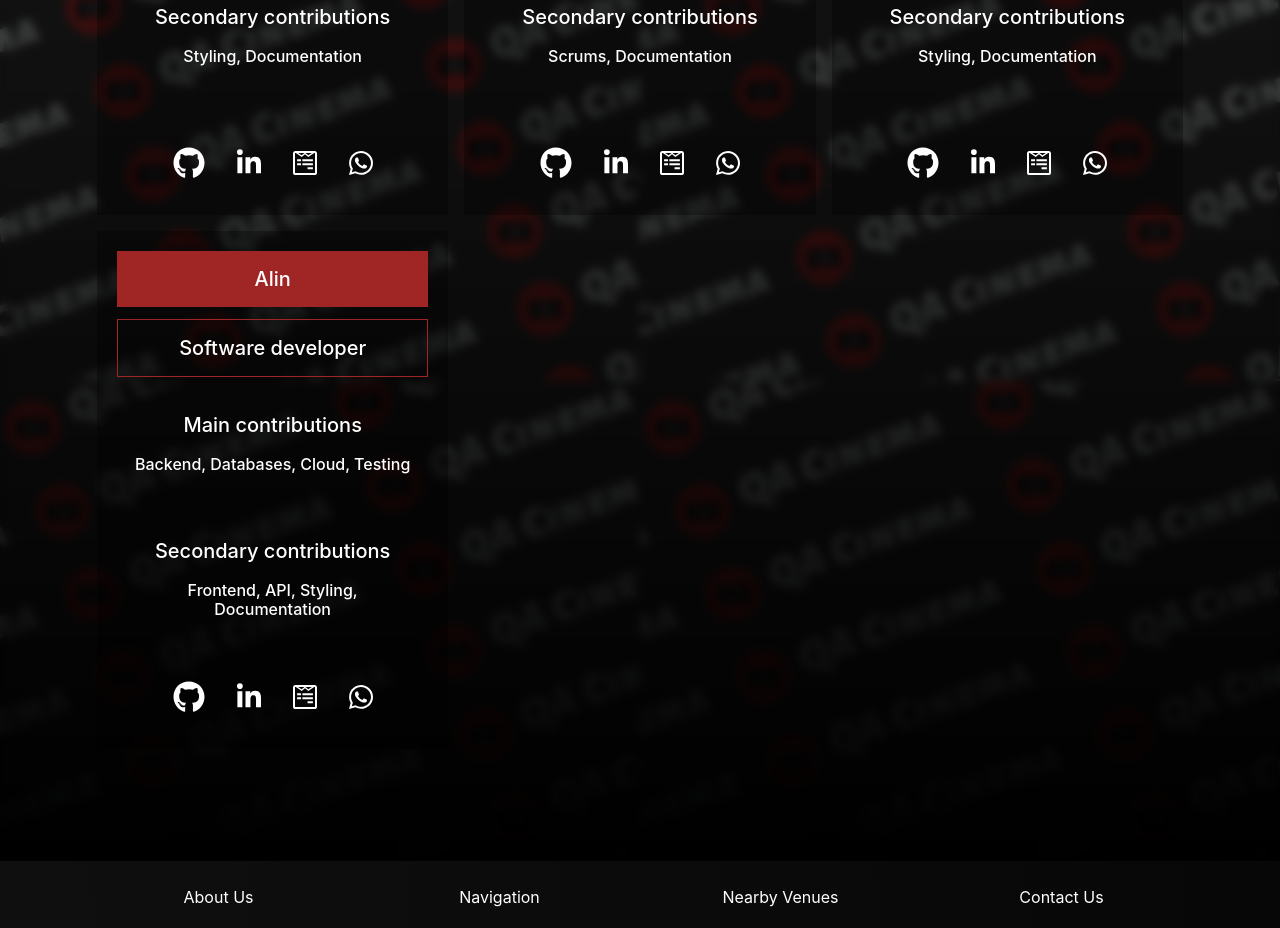
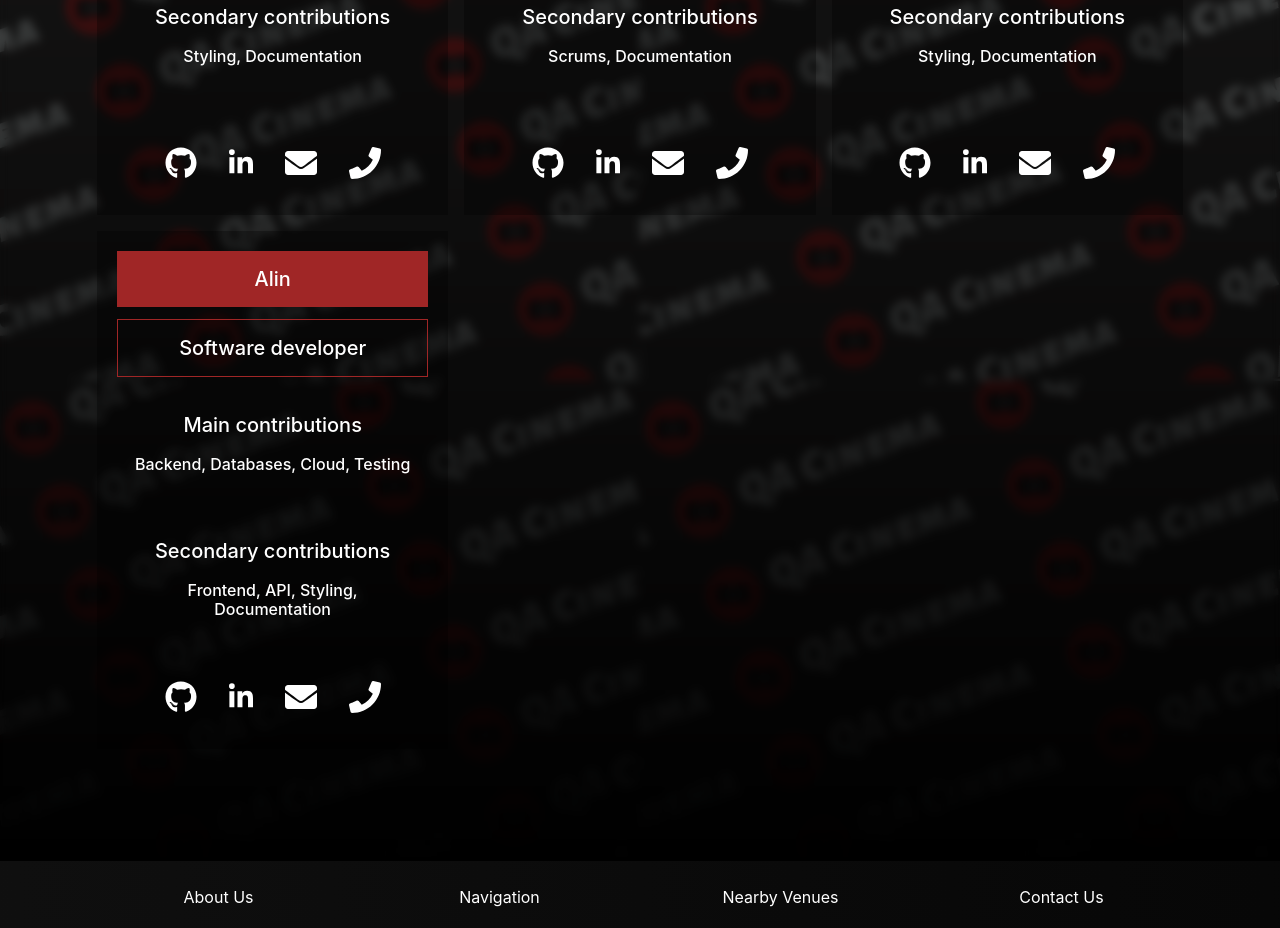
Before and after one commit to QA-AKAM/QACinema-Project, a React (Create React App) app in the folder frontend/: page /About in a window 1280 px wide. Shown: the part 1440-2368 px from the top of the page. Built offline with nearby package versions, Linux system fonts and the light colour scheme; no server answers.

Commit message:
CP-52 AI: Updated icons for team members

```diff
--- a/frontend/src/Components/Information/About/Member.jsx
+++ b/frontend/src/Components/Information/About/Member.jsx
@@ -1,7 +1,7 @@
 import { Col, Card, Button } from 'react-bootstrap';
 import { FontAwesomeIcon } from "@fortawesome/react-fontawesome";
 import { faGithub, faLinkedinIn, faWpforms, faWhatsapp } from "@fortawesome/free-brands-svg-icons";
-
+import { faEnvelope, faPhone } from "@fortawesome/free-solid-svg-icons";
 const Member = ({ member }) => {
     return (
         <Col lg={4} xs={12} md={6} className="p-2">
@@ -22,10 +22,10 @@ const Member = ({ member }) => {
                         <FontAwesomeIcon className='social-icon padd-1' icon={faLinkedinIn} size="4x" color="#ff3333" />
                     </a>
                     <a href={`mailto:${member.email}`}>
-                        <FontAwesomeIcon className='social-icon padd-1' icon={faWpforms} size="4x" color="#ff3333" />
+                        <FontAwesomeIcon className='social-icon padd-1' icon={faEnvelope} size="4x" color="#ff3333" />
                     </a>
                     <a href={`tel:${member.telephone}`}>
-                        <FontAwesomeIcon className='social-icon padd-1' icon={faWhatsapp} size="4x" color="#ff3333" />
+                        <FontAwesomeIcon className='social-icon padd-1' icon={faPhone} size="4x" color="#ff3333" />
                     </a>
                 </Card.Body>
 
```
